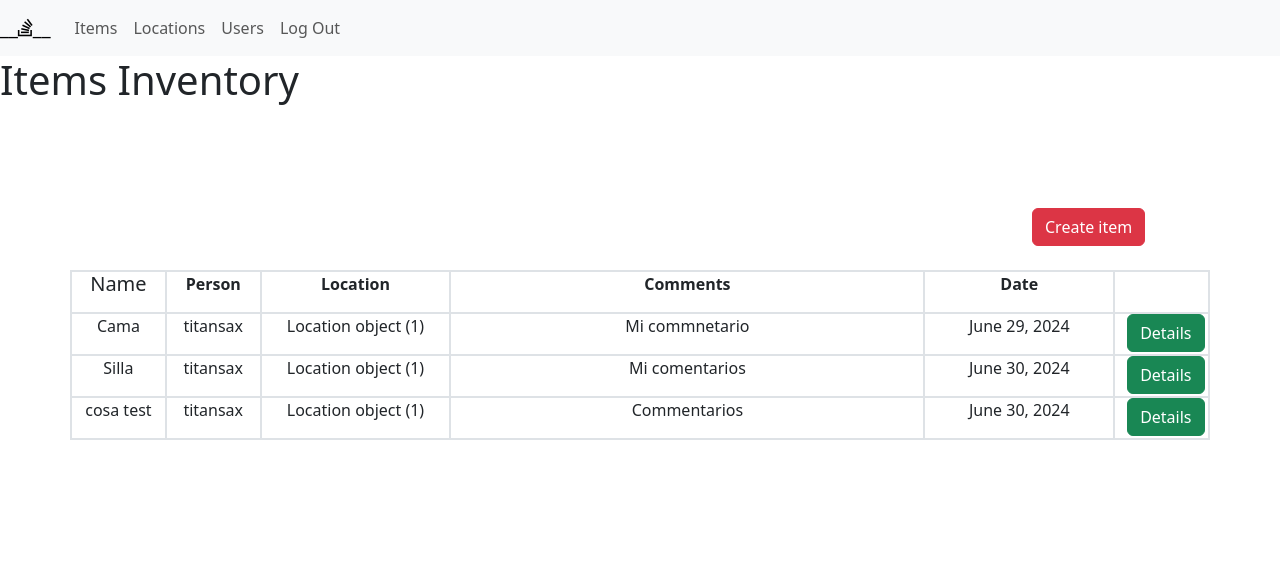
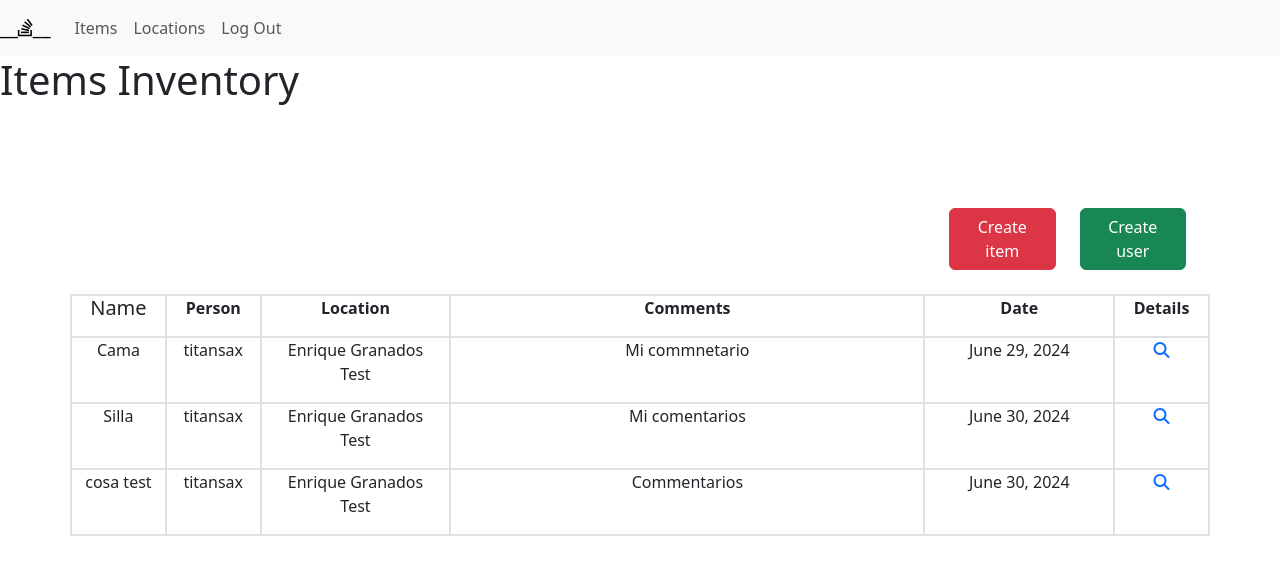
Before and after one commit to SteelTitansax/inventoryApp, a Django app: page /items/ in a window 1280 px wide. Shown: the top 575 px of the page. Run offline with Django 3.2, Linux system fonts and the light colour scheme; a user stored in the database is signed in; data comes from the database, SQL or seed files in the repository; both versions use the stored data as it was after the commit.

Commit message:
Final commit

```diff
--- a/djangoInventory/djangoInventory/urls.py
+++ b/djangoInventory/djangoInventory/urls.py
@@ -31,6 +31,7 @@ urlpatterns = [
     path('locations/',views.locations,name='locations'),
     path('locations/create', views.create_location, name='create_location'),
     path('locations/<int:location_id>/', views.location_detail, name='location_detail'),
-    path('locations/<int:location_id>/delete', views.delete_location, name='delete_location')
+    path('locations/<int:location_id>/delete', views.delete_location, name='delete_location'),
+    path('users/create', views.create_user, name='create_user')
 
 ]
--- a/djangoInventory/inventory/templates/base.html
+++ b/djangoInventory/inventory/templates/base.html
@@ -4,6 +4,7 @@
     <meta charset="UTF-8">
     <link href="https://cdn.jsdelivr.net/npm/bootstrap@5.3.3/dist/css/bootstrap.min.css" rel="stylesheet" integrity="sha384-QWTKZyjpPEjISv5WaRU9OFeRpok6YctnYmDr5pNlyT2bRjXh0JMhjY6hW+ALEwIH" crossorigin="anonymous">
     <link rel="stylesheet" href="https://cdnjs.cloudflare.com/ajax/libs/font-awesome/6.5.2/css/all.min.css" integrity="sha512-SnH5WK+bZxgPHs44uWIX+LLJAJ9/2PkPKZ5QiAj6Ta86w+fsb2TkcmfRyVX3pBnMFcV7oQPJkl9QevSCWr3W6A==" crossorigin="anonymous" referrerpolicy="no-referrer" />
+
     <title> Inventory App</title>
 </head>
 <body>
@@ -26,9 +27,6 @@
 
             <li class="nav-item" ><a class="nav-link" href="/locations">Locations</a></li>
 
-            <li class="nav-item" ><a class="nav-link" href="/locations">Users</a></li>
-
-
             <li class="nav-item" ><a class="nav-link" href="/logout">Log Out</a></li>
 
             {% else %}
--- a/djangoInventory/inventory/templates/items.html
+++ b/djangoInventory/inventory/templates/items.html
@@ -7,10 +7,22 @@
 
     <div class="container">
         <div class="row">
-            <div class="col-10"></div>
-            <div class="col-2">
-                <a  class= "btn btn-danger" href="/items/create">Create item</a>
+            <div class="col-9"></div>
+            <div class="col-3">
+                <div class="container">
+                    <div class="row">
+                        <div class="col">
+                            <a  class= "btn btn-danger" href="/items/create">Create item</a>
+                        </div>
+                        <div class="col">
+                            <a  class= "btn btn-success" href="/users/create">Create user</a>
+                        </div>
+                    </div>
+                </div>
+
+
             </div>
+
 
 
         </div>
@@ -35,7 +47,7 @@
                 <strong><p class="text-center">Date</p></strong>
             </div>
             <div class="col-1 border">
-
+                <strong><p class="text-center">Details</p></strong>
             </div>
 
         {% for item in items %}
@@ -49,7 +61,7 @@
                 <p class="text-center">{{item.person.username}}</p>
             </div>
             <div class="col-2 border">
-                <p class="text-center">{{item.location}}</p>
+                <p class="text-center">{{item.location.location}}</p>
             </div>
             <div class="col-5 border">
                 <p class="text-center">{{item.comments}}</p>
@@ -57,8 +69,8 @@
             <div class="col-2 border">
                 <p class="text-center">{{item.date}}</p>
             </div>
-            <div class="col-1 border">
-                <a  class= "btn btn-success" href="{{item.id}}">Details</a>
+            <div class="col-1 border text-center">
+                <a href="{{item.id}}"><i class="fa-solid fa-magnifying-glass"></i></a>
             </div>
 
         {% endfor %}
--- a/djangoInventory/inventory/views.py
+++ b/djangoInventory/inventory/views.py
@@ -75,15 +75,17 @@ def items(request):
 def create_item(request):
 
     if request.method == 'GET':
+        locations = Location.objects.all()
+        users = User.objects.all()
 
         return render(request,'create_item.html',{
-            'form': ItemForm
+            'form': ItemForm,
+            'locations': locations,
+            'users' : users
         })
 
     else:
         try:
-            print(request.POST)
-
             form = ItemForm(request.POST)
             new_item = form.save(commit=False)
             new_item.user = request.user
@@ -98,9 +100,16 @@ def create_item(request):
 @login_required
 def item_detail(request,item_id):
     if request.method == 'GET':
+        locations = Location.objects.all()
+        users = User.objects.all()
         item = get_object_or_404(Item, pk=item_id)
         form = ItemForm(instance=item)
-        return render(request,'item_detail.html',{'item':item, 'form':form })
+        return render(request,'item_detail.html',{
+            'item':item,
+            'form':form,
+            'locations': locations,
+            'users' : users
+            })
     else:
         try:
 
@@ -128,7 +137,6 @@ def locations(request):
 def create_location(request):
 
     if request.method == 'GET':
-
         return render(request,'create_location.html',{
             'form': LocationForm
         })
@@ -170,3 +178,28 @@ def delete_location(request, location_id):
     if request.method == 'POST':
         location.delete()
         return redirect('locations')
+
+@login_required
+def create_user(request):
+
+    if request.method == 'GET':
+        return render(request, 'create_user.html', {
+            'form': UserCreationForm
+        })
+    else:
+        try:
+         if request.POST['password1'] == request.POST['password2']:
+            user = User.objects.create_user(username=request.POST['username'],password = request.POST['password1'])
+            user.save()
+            login(request,user)
+            return redirect('/items')
+        except IntegrityError:
+            return render(request, 'signup.html', {
+                'form': UserCreationForm,
+                'error': 'User already exists'
+            })
+
+    return render(request, 'signup.html', {
+        'form': UserCreationForm,
+        'error': 'Password do not match'
+    })
```
Also changed, not shown: djangoInventory/inventory/templates/create_item.html (+13 -2 lines), djangoInventory/inventory/templates/create_user.html (added, +36 -0 lines), djangoInventory/inventory/templates/item_detail.html (+13 -2 lines), djangoInventory/inventory/templates/locations.html (+6 -4 lines), djangoInventory/db.sqlite3.
